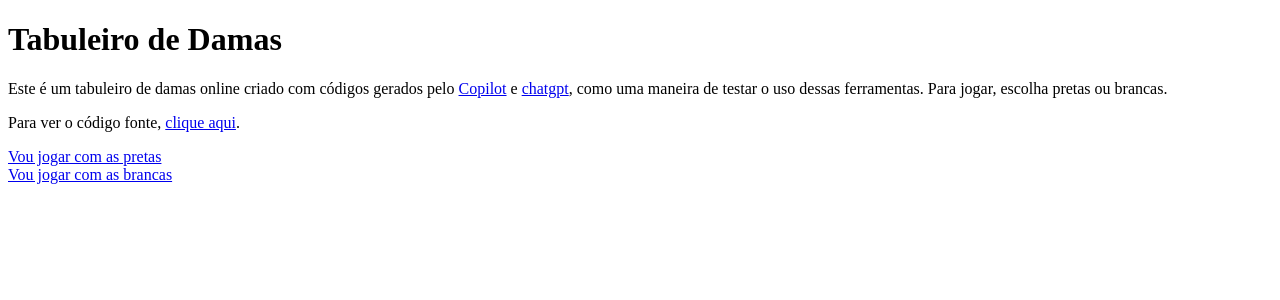
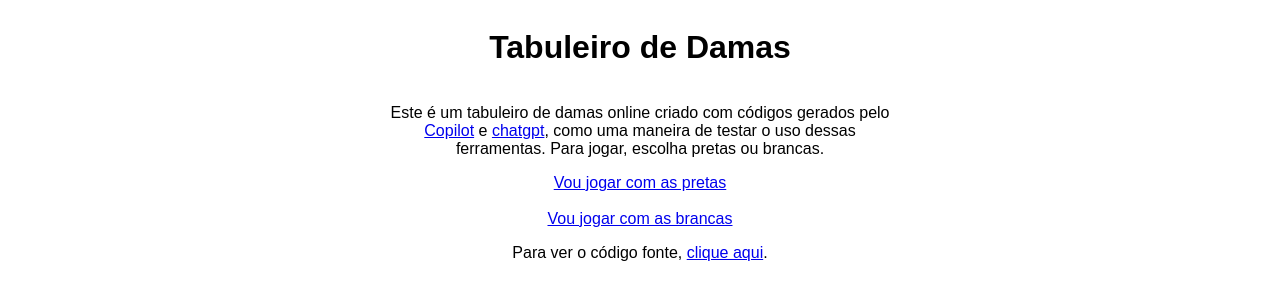
Before and after one commit to Maycon-Duarte/tabuleiro-damas-online, a website: page index.html in a window 1280 px wide. Drawn offline with Linux system fonts and the light colour scheme.

Commit message:
Update index.html

```diff
--- a/index.html
+++ b/index.html
@@ -6,23 +6,33 @@
     <meta name="viewport" content="width=device-width, initial-scale=1.0" />
     <title>Tabuleiro de Damas</title>
   </head>
+  <style>
+    body {
+      display: flex;
+      flex-direction: column;
+      align-items: center;
+      font-family: arial;
+    }
+  </style>
   <body>
     <h1>Tabuleiro de Damas</h1>
-    <p>
-      Este é um tabuleiro de damas online criado com códigos gerados pelo <a href="https://github.com/features/copilot">Copilot</a> e <a href="https://openai.com/blog/chatgpt">chatgpt</a>, como uma maneira de testar o uso dessas ferramentas. Para jogar, escolha pretas ou
-      brancas.
+    <p style="width: 500px; text-align: center">
+      Este é um tabuleiro de damas online criado com códigos gerados pelo
+      <a href="https://github.com/features/copilot"  target="_blank">Copilot</a> e
+      <a href="https://openai.com/blog/chatgpt"  target="_blank">chatgpt</a>, como uma maneira de
+      testar o uso dessas ferramentas. Para jogar, escolha pretas ou brancas.
     </p>
-    <p></p>
+    <a href="/pretas">Vou jogar com as pretas</a>
+    <br />
+    <a href="/brancas">Vou jogar com as brancas</a>
     <p>
       Para ver o código fonte,
       <a
         href="
         https://github.com/Maycon-Duarte/tabuleiro-damas-online"
-         target="_blank">clique aqui</a
+        target="_blank"
+        >clique aqui</a
       >.
     </p>
-    <a href="/pretas">Vou jogar com as pretas</a>
-    <br>
-    <a href="/brancas">Vou jogar com as brancas</a>
   </body>
 </html>
```
